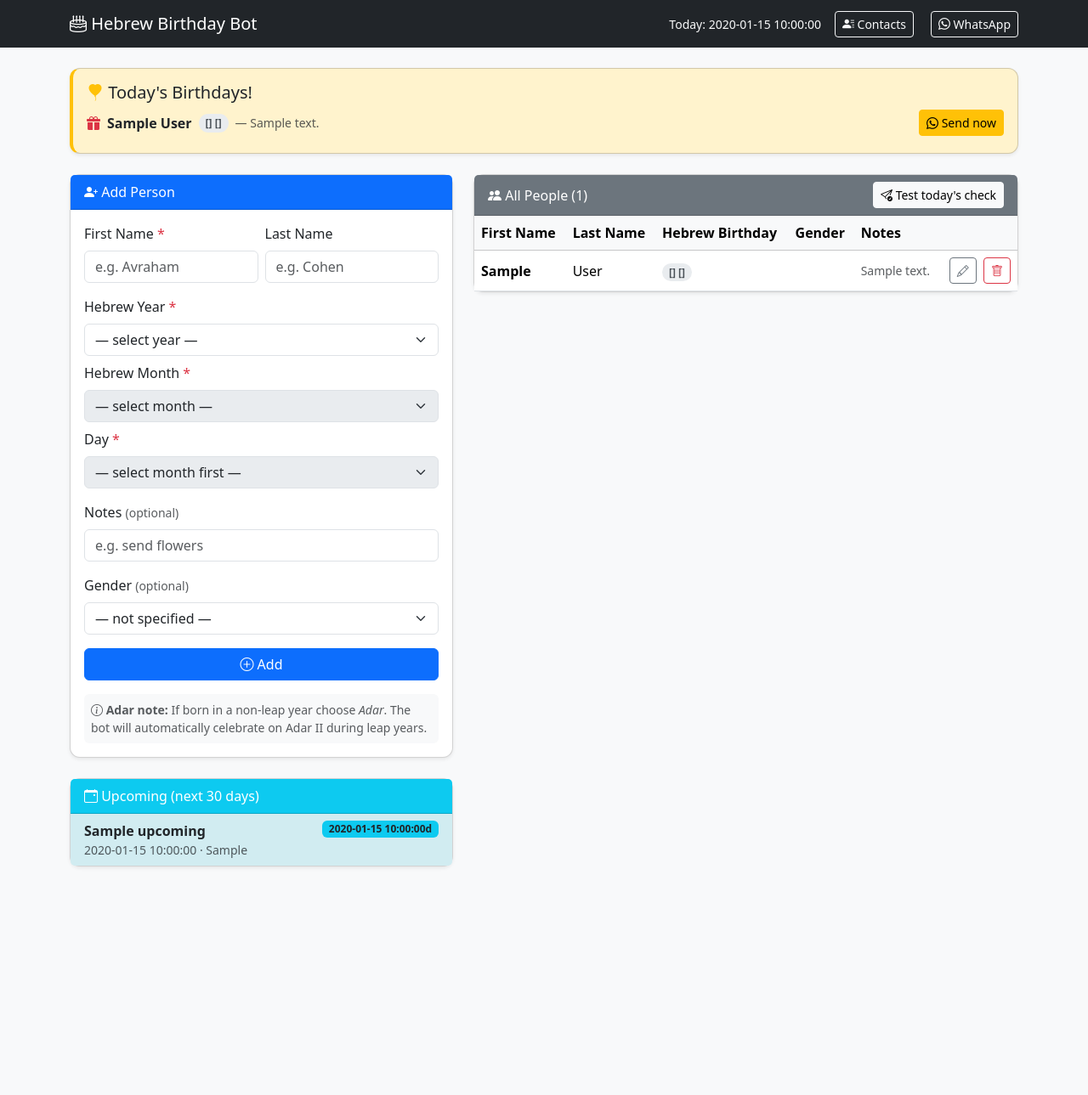
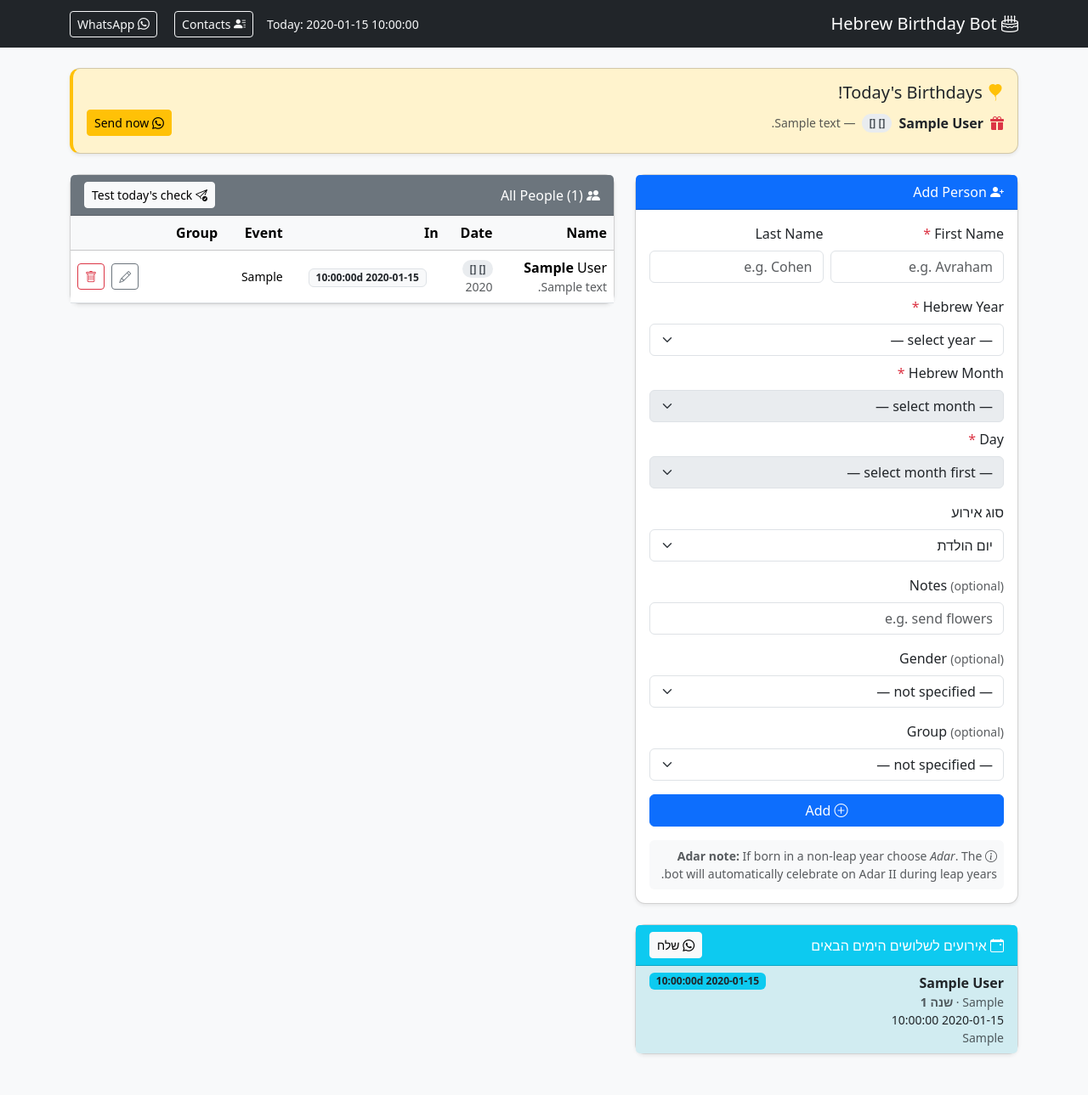
Before and after one commit to mishehou/birthday-bot, a Flask app: template templates/index.html in a window 1280 px wide. Shown: the whole page at 85% size. Before the commit the page ends 1021 px from the top, so only its background shows below. Run offline with Flask 3, Linux system fonts and the light colour scheme; the template is opened without the code that fills it: most values are stand-ins (such as "Sample title", 1, 10 or a date in 2020); parts of the project's set-up code (start-up, migrations or seed data) failed here and were passed over.

Commit message:
Add group/event fields, RTL UI, Hebrew dates, WhatsApp /upcoming command
- group_type (close family / other) and event_type (יום הולדת, יום נישואין, יום פטירה, אחר) fields added to DB, forms, and people list
- hebrew_year stored to calculate anniversary/age counts in upcoming list
- People list sorted by proximity to today
- Hebrew date formatting with gematria (e.g. כ״ח אייר תשפ״ו) in upcoming list
- RTL layout across all pages via Bootstrap RTL stylesheet
- Upcoming card: Hebrew title, separated date lines, year count display
- Send upcoming events as formatted WhatsApp message via button
- WAHA webhook: /upcoming[N] command in configured group
  N < 30 sends N-day window; no N or N >= 30 sends full 30-day list
  Title reflects actual days covered
  Handles message.any event type and fromMe linked-device messages

Co-Authored-By: Claude Sonnet 4.6 <noreply@anthropic.com>

```diff
--- a/app.py
+++ b/app.py
@@ -103,8 +103,11 @@ def init_db():
             last_name   TEXT    NOT NULL DEFAULT '',
             hebrew_day  INTEGER NOT NULL,
             hebrew_month INTEGER NOT NULL,
+            hebrew_year INTEGER,
             notes       TEXT,
             gender      TEXT    DEFAULT '',
+            group_type  TEXT    DEFAULT '',
+            event_type  TEXT    DEFAULT 'יום הולדת',
             created_at  TIMESTAMP DEFAULT CURRENT_TIMESTAMP
         )
     """)
@@ -113,6 +116,9 @@ def init_db():
         "ALTER TABLE people ADD COLUMN gender TEXT DEFAULT ''",
         "ALTER TABLE people ADD COLUMN first_name TEXT NOT NULL DEFAULT ''",
         "ALTER TABLE people ADD COLUMN last_name TEXT NOT NULL DEFAULT ''",
+        "ALTER TABLE people ADD COLUMN group_type TEXT DEFAULT ''",
+        "ALTER TABLE people ADD COLUMN hebrew_year INTEGER",
+        "ALTER TABLE people ADD COLUMN event_type TEXT DEFAULT 'יום הולדת'",
     ]:
         try:
             conn.execute(col_def)
@@ -159,6 +165,56 @@ def format_hebrew_date(day: int, month: int, year: int | None = None) -> str:
     return f"{day} {name}"
 
 
+_HEB_ONES   = ['', 'א', 'ב', 'ג', 'ד', 'ה', 'ו', 'ז', 'ח', 'ט']
+_HEB_TENS   = ['', 'י', 'כ', 'ל', 'מ', 'נ', 'ס', 'ע', 'פ', 'צ']
+_HEB_HUNDREDS = ['', 'ק', 'ר', 'ש', 'ת', 'תק', 'תר', 'תש', 'תת', 'תתק']
+
+def int_to_hebrew_numeral(n: int, geresh: bool = True) -> str:
+    """Convert a positive integer to Hebrew numeral letters (drop thousands)."""
+    n = n % 1000  # drop thousands (e.g. 5786 → 786)
+    hundreds, rem = divmod(n, 100)
+    result = _HEB_HUNDREDS[hundreds]
+    if rem == 15:
+        result += 'טו'
+    elif rem == 16:
+        result += 'טז'
+    else:
+        tens, ones = divmod(rem, 10)
+        result += _HEB_TENS[tens] + _HEB_ONES[ones]
+    if geresh:
+        if len(result) > 1:
+            result = result[:-1] + '״' + result[-1]  # gershayim ״ before last letter
+        elif len(result) == 1:
+            result += '׳'  # geresh ׳
+    return result
+
+
+def format_hebrew_date_he(day: int, month: int, year: int) -> str:
+    """Return a fully Hebrew-lettered date, e.g. כ״ח אייר תשפ״ו"""
+    return f"{int_to_hebrew_numeral(day, geresh=False)} {HEBREW_MONTHS_HE[month]} {int_to_hebrew_numeral(year)}"
+
+
+def compute_days_until(hday: int, hmonth: int) -> int:
+    """Return days until the next occurrence of this Hebrew date (0 = today)."""
+    today = date.today()
+    h_today = HebrewDate.from_pydate(today)
+    for year_offset in range(2):
+        check_year = h_today.year + year_offset
+        month_to_use = hmonth
+        if hmonth == 12 and is_leap_year(check_year):
+            month_to_use = 13
+        elif hmonth == 13 and not is_leap_year(check_year):
+            month_to_use = 12
+        try:
+            next_date = HebrewDate(check_year, month_to_use, hday).to_pydate()
+            delta = (next_date - today).days
+            if delta >= 0:
+                return delta
+        except Exception:
+            pass
+    return 365
+
+
 def get_people_with_birthday_on(hday: int, hmonth: int, hyear: int) -> list[dict]:
     """Return all people whose Hebrew birthday falls on (hday, hmonth) in hyear."""
     months_to_check = {hmonth}
@@ -189,7 +245,12 @@ def get_upcoming_birthdays(days_ahead: int = 30) -> list[dict]:
         for p in people:
             p["days_until"] = delta
             p["next_hebrew_date"] = format_hebrew_date(h.day, h.month, h.year)
-            p["next_gregorian"] = check_date.strftime("%Y-%m-%d")
+            p["next_hebrew_date_he"] = format_hebrew_date_he(h.day, h.month, h.year)
+            p["next_gregorian"] = check_date.strftime("%d/%m/%Y")
+            if p.get("hebrew_year") is not None:
+                p["years_count"] = h.year - p["hebrew_year"]
+            else:
+                p["years_count"] = None
             upcoming.append(p)
 
     return upcoming
@@ -199,9 +260,11 @@ def get_upcoming_birthdays(days_ahead: int = 30) -> list[dict]:
 # Notification — WhatsApp via WAHA (self-hosted, linked device)
 # ---------------------------------------------------------------------------
 
-WAHA_URL     = os.environ.get("WAHA_URL", "http://waha:3000")
-WAHA_API_KEY = os.environ.get("WAHA_API_KEY", "birthday-bot-key")
-WAHA_SESSION = "default"
+WAHA_URL          = os.environ.get("WAHA_URL", "http://waha:3000")
+WAHA_API_KEY      = os.environ.get("WAHA_API_KEY", "birthday-bot-key")
+WAHA_SESSION      = "default"
+WEBHOOK_URL       = os.environ.get("WEBHOOK_URL", "http://birthday-bot:5000/webhook")
+COMMAND_GROUP_NAME = os.environ.get("COMMAND_GROUP_NAME", "Group for Test")
 
 # ── Shared contacts store ────────────────────────────────────────────────────
 
@@ -242,8 +305,15 @@ def _waha_headers() -> dict:
 
 
 _NOWEB_SESSION_CONFIG = {
-    "noweb": {"markOnline": True, "store": {"enabled": True, "fullSync": True}}
+    "noweb": {"markOnline": True, "store": {"enabled": True, "fullSync": True}},
+    "webhooks": [{"url": WEBHOOK_URL, "events": ["*"]}],
 }
+
+
+def _config_needs_update(config: dict) -> bool:
+    store_ok   = (config.get("noweb") or {}).get("store", {}).get("enabled", False)
+    webhook_ok = any(w.get("url") == WEBHOOK_URL for w in (config.get("webhooks") or []))
+    return not store_ok or not webhook_ok
 
 
 def ensure_whatsapp_instance() -> bool:
@@ -253,10 +323,8 @@ def ensure_whatsapp_instance() -> bool:
         if r.ok:
             data = r.json()
             status = data.get("status", "STOPPED")
-            config = data.get("config") or {}          # null config → treat as empty
-            store_enabled = (config.get("noweb") or {}).get("store", {}).get("enabled", False)
-            if not store_enabled:
-                # Config missing or store not enabled — update config (WAHA will restart session)
+            config = data.get("config") or {}
+            if _config_needs_update(config):
                 requests.put(
                     f"{WAHA_URL}/api/sessions/{WAHA_SESSION}",
                     headers=_waha_headers(),
@@ -380,10 +448,12 @@ def index():
     today_str = format_hebrew_date(hday, hmonth, hyear)
 
     conn = get_db()
-    people = conn.execute(
-        "SELECT * FROM people ORDER BY last_name, first_name"
-    ).fetchall()
+    rows = conn.execute("SELECT * FROM people").fetchall()
     conn.close()
+    people_dicts = [dict(r) for r in rows]
+    for p in people_dicts:
+        p["days_until"] = compute_days_until(p["hebrew_day"], p["hebrew_month"])
+    people = sorted(people_dicts, key=lambda p: p["days_until"])
 
     todays_birthdays = get_people_with_birthday_on(hday, hmonth, hyear)
     upcoming = get_upcoming_birthdays(days_ahead=30)
@@ -409,6 +479,9 @@ def add_person():
     hebrew_month = request.form.get("hebrew_month", type=int)
     notes = request.form.get("notes", "").strip()
     gender = request.form.get("gender", "").strip()
+    group_type = request.form.get("group_type", "").strip()
+    event_type = request.form.get("event_type", "יום הולדת").strip()
+    hebrew_year = request.form.get("hebrew_year_ui", type=int)
 
     if not first_name or not hebrew_day or not hebrew_month:
         flash("Please fill in first name, day, and month.", "danger")
@@ -416,8 +489,8 @@ def add_person():
 
     conn = get_db()
     conn.execute(
-        "INSERT INTO people (name, first_name, last_name, hebrew_day, hebrew_month, notes, gender) VALUES (?, ?, ?, ?, ?, ?, ?)",
-        (name, first_name, last_name, hebrew_day, hebrew_month, notes, gender),
+        "INSERT INTO people (name, first_name, last_name, hebrew_day, hebrew_month, hebrew_year, notes, gender, group_type, event_type) VALUES (?, ?, ?, ?, ?, ?, ?, ?, ?, ?)",
+        (name, first_name, last_name, hebrew_day, hebrew_month, hebrew_year, notes, gender, group_type, event_type),
     )
     conn.commit()
     conn.close()
@@ -436,9 +509,12 @@ def edit_person(pid):
         hebrew_month = request.form.get("hebrew_month", type=int)
         notes = request.form.get("notes", "").strip()
         gender = request.form.get("gender", "").strip()
+        group_type = request.form.get("group_type", "").strip()
+        event_type = request.form.get("event_type", "יום הולדת").strip()
+        hebrew_year = request.form.get("hebrew_year_ui", type=int)
         conn.execute(
-            "UPDATE people SET name=?, first_name=?, last_name=?, hebrew_day=?, hebrew_month=?, notes=?, gender=? WHERE id=?",
-            (name, first_name, last_name, hebrew_day, hebrew_month, notes, gender, pid),
+            "UPDATE people SET name=?, first_name=?, last_name=?, hebrew_day=?, hebrew_month=?, hebrew_year=?, notes=?, gender=?, group_type=?, event_type=? WHERE id=?",
+            (name, first_name, last_name, hebrew_day, hebrew_month, hebrew_year, notes, gender, group_type, event_type, pid),
         )
         conn.commit()
         conn.close()
@@ -522,6 +598,120 @@ def api_check_today():
     hyear, hmonth, hday = today_hebrew()
     people = get_people_with_birthday_on(hday, hmonth, hyear)
     return jsonify({"date": format_hebrew_date(hday, hmonth, hyear), "birthdays": people})
+
+
+_EVENT_ICONS = {
+    "יום הולדת":  "🎂",
+    "יום נישואין": "💒",
+    "יום פטירה":  "🕯️",
+    "אחר":        "📌",
+}
+
+
+def build_upcoming_message(days_ahead: int = 30) -> str | None:
+    """Return the upcoming-events WhatsApp message, or None if no events."""
+    upcoming = get_upcoming_birthdays(days_ahead=days_ahead)
+    if not upcoming:
+        return None
+    lines = [f"📅 *אירועים ל-{days_ahead} הימים הבאים*", ""]
+    for p in upcoming:
+        event    = p.get("event_type") or "יום הולדת"
+        icon     = _EVENT_ICONS.get(event, "📌")
+        name     = f"{p['first_name']} {p.get('last_name') or ''}".strip()
+        years    = p.get("years_count")
+        year_str = f" (שנה {years})" if years is not None and years >= 0 else ""
+        if p["days_until"] == 0:
+            when = "היום! 🎉"
+        elif p["days_until"] == 1:
+            when = "מחר"
+        else:
+            when = f"בעוד {p['days_until']} ימים"
+        lines.append(f"{icon} *{name}* — {event}{year_str}")
+        lines.append(f"   {p['next_hebrew_date_he']}  |  {p['next_gregorian']}")
+        lines.append(f"   {when}")
+        lines.append("")
+    return "\n".join(lines).rstrip()
+
+
+@app.route("/api/send-upcoming-list", methods=["POST"])
+def send_upcoming_list():
+    message = build_upcoming_message()
+    if not message:
+        return jsonify({"ok": False, "error": "אין אירועים בשלושים הימים הבאים"})
+
+    recipients = [c for c in load_contacts() if c.get("birthday")]
+    if not recipients:
+        return jsonify({"ok": False, "error": "לא הוגדרו נמענים לרשימת יום הולדת"})
+
+    all_ok = True
+    for c in recipients:
+        try:
+            resp = requests.post(
+                f"{WAHA_URL}/api/sendText",
+                headers=_waha_headers(),
+                json={"chatId": c["chatId"], "text": message, "session": WAHA_SESSION},
+                timeout=15,
+            )
+            if not resp.ok:
+                logger.error("send-upcoming-list error for %s: %s", c.get("label"), resp.text[:200])
+                all_ok = False
+        except Exception as exc:
+            logger.error("send-upcoming-list failed for %s: %s", c.get("label"), exc)
+            all_ok = False
+
+    return jsonify({"ok": all_ok, "count": len(recipients)})
+
+
+@app.route("/webhook", methods=["POST"])
+def webhook():
+    data    = request.get_json(silent=True) or {}
+    event   = data.get("event", "")
+    payload = data.get("payload", {})
+    # WAHA uses "message.any" for all messages (including sent by linked device)
+    if event not in ("message", "message.any"):
+        return jsonify({"ok": True})
+
+    body    = (payload.get("body") or "").strip()
+    chat_id = payload.get("from", "") or payload.get("chatId", "")
+
+    logger.info("WEBHOOK event=%s chat=%s body=%r fromMe=%s", event, chat_id, body[:50], payload.get("fromMe"))
+
+    # Match /upcoming or /upcoming<N>
+    m = re.match(r'^/upcoming(\d+)?$', body, re.IGNORECASE)
+    if not m or not chat_id.endswith("@g.us"):
+        return jsonify({"ok": True})
+    suffix = m.group(1)
+    days_ahead = int(suffix) if suffix and int(suffix) < 30 else 30
+
+    # Optionally verify the group name — if lookup fails or returns empty, allow through
+    try:
+        rg = requests.get(
+            f"{WAHA_URL}/api/{WAHA_SESSION}/groups",
+            headers=_waha_headers(), timeout=10,
+        )
+        if rg.ok:
+            groups = rg.json() or {}
+            group_info = groups.get(chat_id, {}) if isinstance(groups, dict) else {}
+            subject = (group_info.get("subject", "") if isinstance(group_info, dict) else "")
+            if subject and COMMAND_GROUP_NAME.lower() not in subject.lower():
+                logger.info("Ignoring /upcoming from unrecognised group: %s (%s)", chat_id, subject)
+                return jsonify({"ok": True})
+    except Exception as exc:
+        logger.warning("Could not verify group name: %s — proceeding anyway", exc)
+
+    message = build_upcoming_message(days_ahead=days_ahead) or "📅 אין אירועים בטווח הימים המבוקש"
+    try:
+        requests.post(
+            f"{WAHA_URL}/api/sendText",
+            headers=_waha_headers(),
+            json={"chatId": chat_id, "text": message, "session": WAHA_SESSION},
+            timeout=15,
+        )
+        logger.info("Sent /upcoming reply to group %s", chat_id)
+    except Exception as exc:
+        logger.error("Webhook reply failed: %s", exc)
+
+    return jsonify({"ok": True})
 
 
 @app.route("/test")
@@ -793,15 +983,14 @@ def waha_health_check():
         data   = r.json()
         status = data.get("status", "STOPPED")
         config = data.get("config") or {}
-        store_ok = (config.get("noweb") or {}).get("store", {}).get("enabled", False)
-        if not store_ok:
+        if _config_needs_update(config):
             requests.put(
                 f"{WAHA_URL}/api/sessions/{WAHA_SESSION}",
                 headers=_waha_headers(),
                 json={"config": _NOWEB_SESSION_CONFIG},
                 timeout=10,
             )
-            logger.warning("WAHA session config was missing store — restored")
+            logger.warning("WAHA session config updated (store/webhook)")
         elif status == "STOPPED":
             requests.post(
                 f"{WAHA_URL}/api/sessions/{WAHA_SESSION}/start",
--- a/templates/contacts.html
+++ b/templates/contacts.html
@@ -1,10 +1,10 @@
 <!doctype html>
-<html lang="en">
+<html lang="he" dir="rtl">
 <head>
   <meta charset="utf-8">
   <meta name="viewport" content="width=device-width, initial-scale=1">
   <title>Contacts — Birthday &amp; Omer Bot</title>
-  <link href="https://cdn.jsdelivr.net/npm/bootstrap@5.3.3/dist/css/bootstrap.min.css" rel="stylesheet">
+  <link href="https://cdn.jsdelivr.net/npm/bootstrap@5.3.3/dist/css/bootstrap.rtl.min.css" rel="stylesheet">
   <link href="https://cdn.jsdelivr.net/npm/bootstrap-icons@1.11.3/font/bootstrap-icons.min.css" rel="stylesheet">
   <style>
     body { background: #f8f9fa; }
--- a/templates/index.html
+++ b/templates/index.html
@@ -1,10 +1,10 @@
 <!doctype html>
-<html lang="en">
+<html lang="he" dir="rtl">
 <head>
   <meta charset="utf-8">
   <meta name="viewport" content="width=device-width, initial-scale=1">
   <title>Birthday Bot</title>
-  <link href="https://cdn.jsdelivr.net/npm/bootstrap@5.3.3/dist/css/bootstrap.min.css" rel="stylesheet">
+  <link href="https://cdn.jsdelivr.net/npm/bootstrap@5.3.3/dist/css/bootstrap.rtl.min.css" rel="stylesheet">
   <link href="https://cdn.jsdelivr.net/npm/bootstrap-icons@1.11.3/font/bootstrap-icons.min.css" rel="stylesheet">
   <style>
     body { background: #f8f9fa; }
@@ -117,6 +117,16 @@
             </div>
 
             <div class="mb-3">
+              <label class="form-label">סוג אירוע</label>
+              <select class="form-select" name="event_type">
+                <option value="יום הולדת" selected>יום הולדת</option>
+                <option value="יום נישואין">יום נישואין</option>
+                <option value="יום פטירה">יום פטירה</option>
+                <option value="אחר">אחר</option>
+              </select>
+            </div>
+
+            <div class="mb-3">
               <label class="form-label">Notes <small class="text-muted">(optional)</small></label>
               <input type="text" class="form-control" name="notes"
                      placeholder="e.g. send flowers">
@@ -128,6 +138,15 @@
                 <option value="">— not specified —</option>
                 <option value="M">M — Male</option>
                 <option value="F">F — Female</option>
+              </select>
+            </div>
+
+            <div class="mb-3">
+              <label class="form-label">Group <small class="text-muted">(optional)</small></label>
+              <select class="form-select" name="group_type">
+                <option value="">— not specified —</option>
+                <option value="close_family">Close Family</option>
+                <option value="other">Other</option>
               </select>
             </div>
 
@@ -147,17 +166,27 @@
       <!-- Upcoming (next 30 days) -->
       {% if upcoming %}
       <div class="card shadow-sm mt-4">
-        <div class="card-header bg-info text-white">
-          <i class="bi bi-calendar-event"></i> Upcoming (next 30 days)
+        <div class="card-header bg-info text-white d-flex justify-content-between align-items-center">
+          <span><i class="bi bi-calendar-event"></i> אירועים לשלושים הימים הבאים</span>
+          <button class="btn btn-sm btn-light" id="sendUpcomingBtn" onclick="sendUpcomingList()">
+            <i class="bi bi-whatsapp"></i> שלח
+          </button>
         </div>
         <ul class="list-group list-group-flush">
           {% for p in upcoming %}
           <li class="list-group-item upcoming-soon d-flex justify-content-between align-items-start">
             <div>
-              <strong>{{ p.name }}</strong>
+              <strong>{{ p.first_name }} {{ p.last_name or '' }}</strong>
               <div class="small text-muted">
-                {{ p.next_hebrew_date }} · {{ p.next_gregorian }}
+                {{ p.event_type or 'יום הולדת' }}
+                {% if p.years_count is not none and p.years_count >= 0 %}
+                  · <strong>שנה {{ p.years_count }}</strong>
+                {% elif p.years_count is none %}
+                  · <a href="/edit/{{ p.id }}" class="text-warning text-decoration-none" title="הוסף שנה כדי לחשב">⚠ הוסף שנה</a>
+                {% endif %}
               </div>
+              <div class="small">{{ p.next_hebrew_date_he }}</div>
+              <div class="small text-muted">{{ p.next_gregorian }}</div>
             </div>
             <span class="badge bg-info text-dark">{{ p.days_until }}d</span>
           </li>
@@ -181,28 +210,40 @@
           <table class="table table-hover align-middle mb-0">
             <thead class="table-light">
               <tr>
-                <th>First Name</th>
-                <th>Last Name</th>
-                <th>Hebrew Birthday</th>
-                <th>Gender</th>
-                <th>Notes</th>
+                <th>Name</th>
+                <th>Date</th>
+                <th>In</th>
+                <th>Event</th>
+                <th>Group</th>
                 <th></th>
               </tr>
             </thead>
             <tbody>
               {% for p in people %}
               <tr>
-                <td><strong>{{ p.first_name }}</strong></td>
-                <td>{{ p.last_name or '' }}</td>
+                <td>
+                  <strong>{{ p.first_name }}</strong> {{ p.last_name or '' }}
+                  {% if p.gender == 'M' %}<span class="badge bg-primary ms-1">M</span>
+                  {% elif p.gender == 'F' %}<span class="badge bg-danger ms-1">F</span>
+                  {% endif %}
+                  {% if p.notes %}<div class="small text-muted">{{ p.notes }}</div>{% endif %}
+                </td>
                 <td>
                   <span class="month-badge">{{ hebrew_months[p.hebrew_month] }} {{ p.hebrew_day }}</span>
+                  {% if p.hebrew_year %}<div class="small text-muted">{{ p.hebrew_year }}</div>{% endif %}
                 </td>
                 <td class="text-center">
-                  {% if p.gender == 'M' %}<span class="badge bg-primary">M</span>
-                  {% elif p.gender == 'F' %}<span class="badge bg-danger">F</span>
+                  {% set d = p.days_until %}
+                  {% if d == 0 %}<span class="badge bg-warning text-dark">Today!</span>
+                  {% else %}<span class="badge bg-light text-dark border">{{ d }}d</span>
                   {% endif %}
                 </td>
-                <td class="text-muted small">{{ p.notes or '' }}</td>
+                <td class="small">{{ p.event_type or 'יום הולדת' }}</td>
+                <td class="text-center">
+                  {% if p.group_type == 'close_family' %}<span class="badge bg-success">משפחה</span>
+                  {% elif p.group_type == 'other' %}<span class="badge bg-secondary">אחר</span>
+                  {% endif %}
+                </td>
                 <td class="text-end">
                   <a href="/edit/{{ p.id }}" class="btn btn-sm btn-outline-secondary me-1">
                     <i class="bi bi-pencil"></i>
@@ -300,6 +341,28 @@ window.addEventListener('DOMContentLoaded', () => {
   onYearChange('addYear', 'addMonth', 'addDay');
 });
 
+async function sendUpcomingList() {
+  const btn = document.getElementById('sendUpcomingBtn');
+  const orig = btn.innerHTML;
+  btn.innerHTML = '<span class="spinner-border spinner-border-sm"></span>';
+  btn.disabled = true;
+  try {
+    const res  = await fetch('/api/send-upcoming-list', { method: 'POST' });
+    const data = await res.json();
+    if (data.ok) {
+      btn.innerHTML = '<i class="bi bi-check-lg"></i> נשלח!';
+      btn.classList.replace('btn-light', 'btn-success');
+      setTimeout(() => { btn.innerHTML = orig; btn.classList.replace('btn-success','btn-light'); btn.disabled = false; }, 3000);
+    } else {
+      alert('שגיאה: ' + (data.error || 'שליחה נכשלה'));
+      btn.innerHTML = orig; btn.disabled = false;
+    }
+  } catch (err) {
+    alert('שגיאת רשת');
+    btn.innerHTML = orig; btn.disabled = false;
+  }
+}
+
 async function checkToday(e) {
   e.preventDefault();
   const btn = document.getElementById('checkBtn');
--- a/templates/whatsapp_setup.html
+++ b/templates/whatsapp_setup.html
@@ -1,10 +1,10 @@
 <!doctype html>
-<html lang="en">
+<html lang="he" dir="rtl">
 <head>
   <meta charset="utf-8">
   <meta name="viewport" content="width=device-width, initial-scale=1">
   <title>WhatsApp Setup — Birthday Bot</title>
-  <link href="https://cdn.jsdelivr.net/npm/bootstrap@5.3.3/dist/css/bootstrap.min.css" rel="stylesheet">
+  <link href="https://cdn.jsdelivr.net/npm/bootstrap@5.3.3/dist/css/bootstrap.rtl.min.css" rel="stylesheet">
   <link href="https://cdn.jsdelivr.net/npm/bootstrap-icons@1.11.3/font/bootstrap-icons.min.css" rel="stylesheet">
   <style>body { background: #f8f9fa; }</style>
 </head>
```
Also changed, not shown: templates/edit.html (+30 -6 lines).
